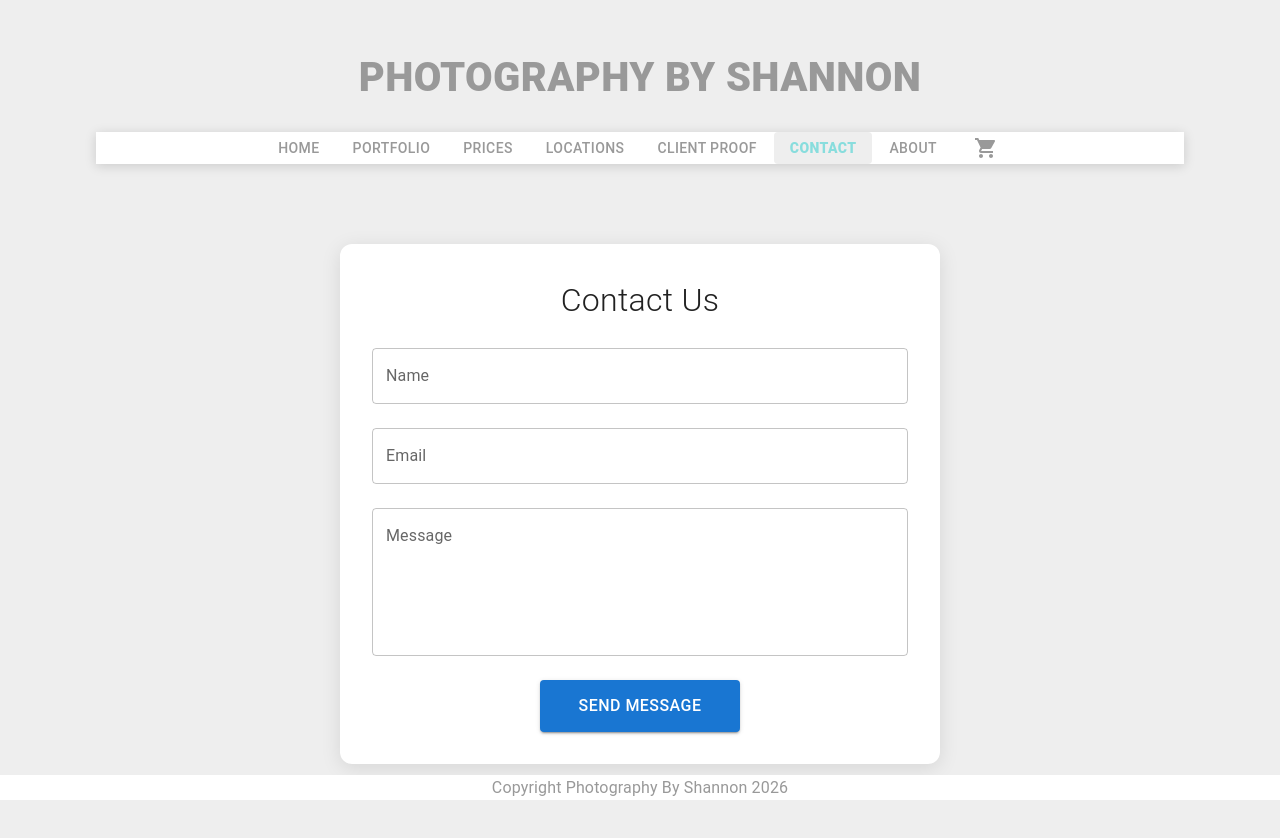
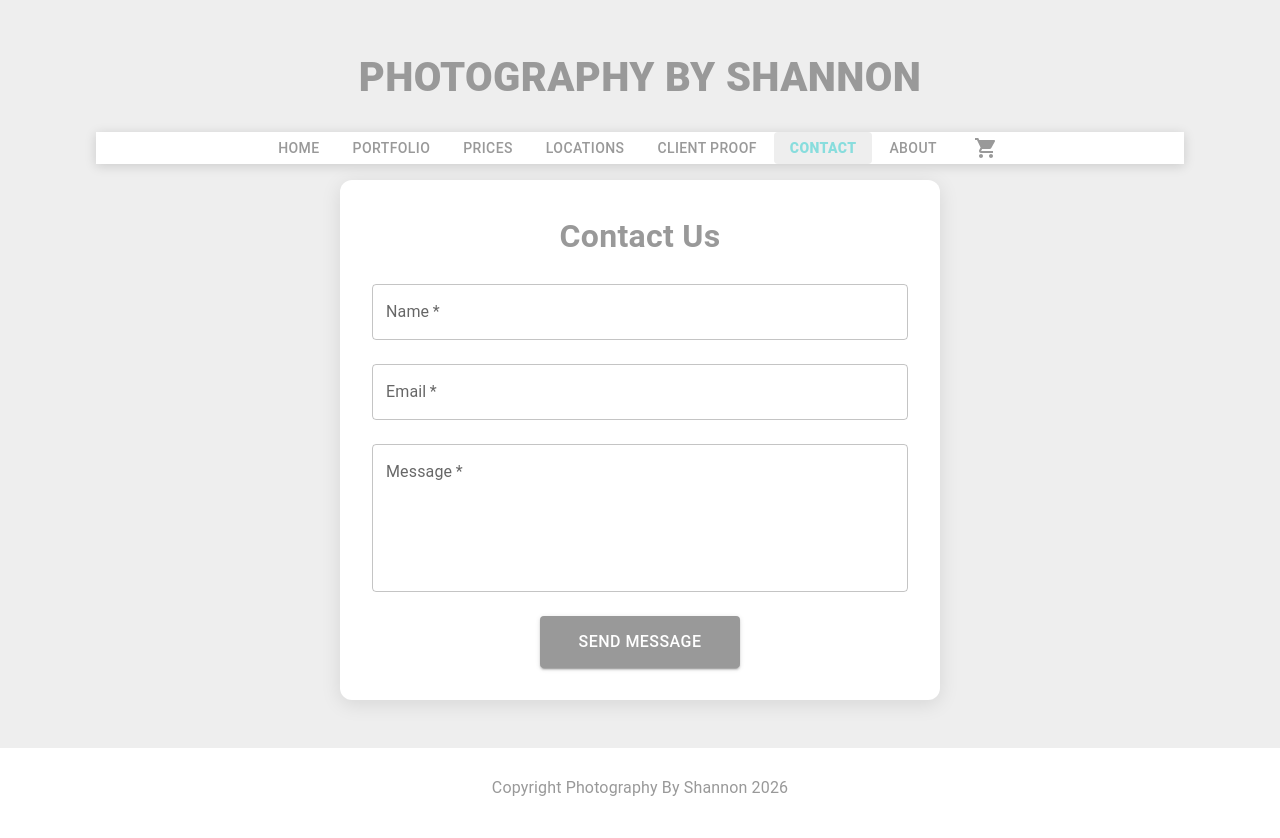
Before and after one commit to Carlson-Jonathan/Photography-By-Shannon, a React (Vite) app: page /contact in a window 1280 px wide. Shown: the top 838 px of the page. After the commit the page ends 800 px from the top, so only its background shows below. Built offline with nearby package versions, Linux system fonts and the light colour scheme.

Commit message:
Updated Contact css and required fields.

```diff
--- a/src/pages/Contact.tsx
+++ b/src/pages/Contact.tsx
@@ -49,7 +49,7 @@ export default function ContactSection() {
   };
 
   return (
-    <Box sx={styles.section}>
+    <Box sx={styles.page}>
       <Box component="form" sx={styles.container} onSubmit={handleSubmit}>
 
         <Typography sx={styles.title}>
@@ -73,14 +73,16 @@ export default function ContactSection() {
           value={form.name ?? ''}
           onChange={handleChange('name')}
           fullWidth
-        />
+          required
+          />
 
         <TextField
           label="Email"
           value={form.email ?? ''}
           onChange={handleChange('email')}
           fullWidth
-        />
+          required
+          />
 
         <TextField
           label="Message"
@@ -89,7 +91,8 @@ export default function ContactSection() {
           multiline
           rows={5}
           fullWidth
-        />
+          required
+          />
 
         {/* 🐝 honeypot */}
         <TextField
@@ -98,14 +101,14 @@ export default function ContactSection() {
           onChange={handleChange('website')}
           sx={{ display: 'none' }}
           autoComplete="off"
-        />
+          />
 
         <Button
           type="submit"
           variant="contained"
           disabled={status === 'loading'}
           sx={styles.button}
-        >
+          >
           {status === 'loading' ? 'Sending...' : 'Send Message'}
         </Button>
 
--- a/src/styles/Contact.ts
+++ b/src/styles/Contact.ts
@@ -1,15 +1,12 @@
 export const styles = {
-
-  section: {
+  page: {
     width: '100%',
-    display: 'flex',
-    justifyContent: 'center',
-    paddingTop: '4rem',
-    paddingBottom: '4rem',
+    // height: '100vh',
   },
 
   container: {
     width: '100%',
+    margin: 'auto',
     maxWidth: '600px',
     display: 'flex',
     flexDirection: 'column',
@@ -21,12 +18,14 @@ export const styles = {
   },
 
   title: {
+    color: '#999999',
     fontSize: '2rem',
-    fontWeight: 300,
+    fontWeight: '600',
     textAlign: 'center',
   },
 
   button: {
+    backgroundColor: '#999999',
     alignSelf: 'center',
     width: '200px',
     fontSize: '1rem',
```
